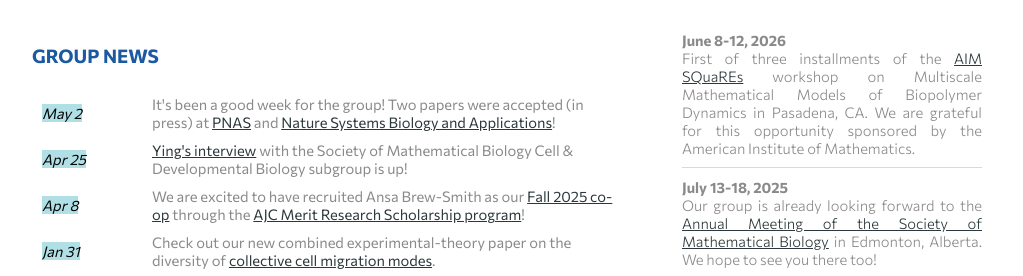
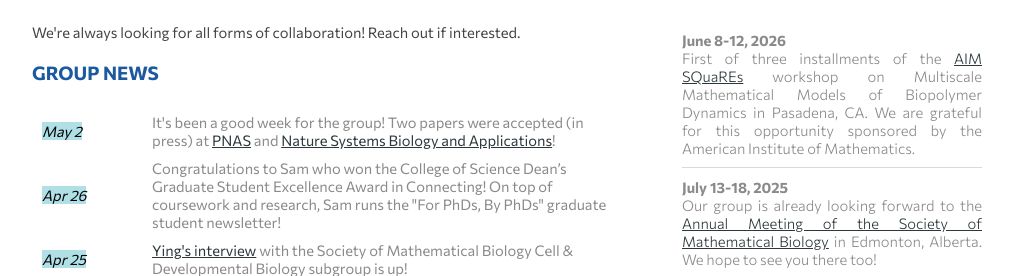
Before and after one commit to calinacopos/calinacopos.github.io, a plain HTML site: page index.html in a window 1280 px wide. Shown: the part 505-781 px from the top of the page, without its empty margins (128-1151 px from the left). Drawn offline with Linux system fonts and the light colour scheme.

Commit message:
sam news

```diff
--- a/index.html
+++ b/index.html
@@ -53,10 +53,9 @@
                 <li margin=20px 0;>mechanics-based <mark>mathematical modeling</mark></li>
                 <li margin=20px 0>numerical and <mark>computational</mark> methods</li>
                 <li margin=20px 0><mark>image-based</mark> analysis and inference</li>
-                <li>collaborations with experimentalists</li>
-                </p>
-<br>
-<br>
+                <li>collaborations with experimentalists</li></p>
+                <br>
+                <p>We're always looking for all forms of collaboration! Reach out if interested.</p>
 			<div class=title>
                 <span class="byline"><h3 style="color: #1b59a1"><b>Group News</b></h3></span></div>
 
@@ -74,6 +73,9 @@
 -->
    <tr>
        <td><mark><i>May 2</i></mark></td><td>It's been a good week for the group! Two papers were accepted (in press) at <a href="https://www.pnas.org/doi/10.1073/pnas.2416440122">PNAS</a> and <a href="https://doi.org/10.1038/s41540-025-00529-7">Nature Systems Biology and Applications</a>!</td>
+   </tr>
+   <tr>
+       <td><mark><i>Apr 26</i></mark></td><td>Congratulations to Sam who won the College of Science Dean’s Graduate Student Excellence Award in Connecting! On top of coursework and research, Sam runs the "For PhDs, By PhDs" graduate student newsletter!</td>
    </tr>
    <tr>
        <td><mark><i>Apr 25</i></mark></td><td><a href="https://smb-celldevbio.github.io/2025-04-24-ZhangBlog/">Ying's interview</a> with the Society of Mathematical Biology Cell &amp Developmental Biology subgroup is up!</td>
```
